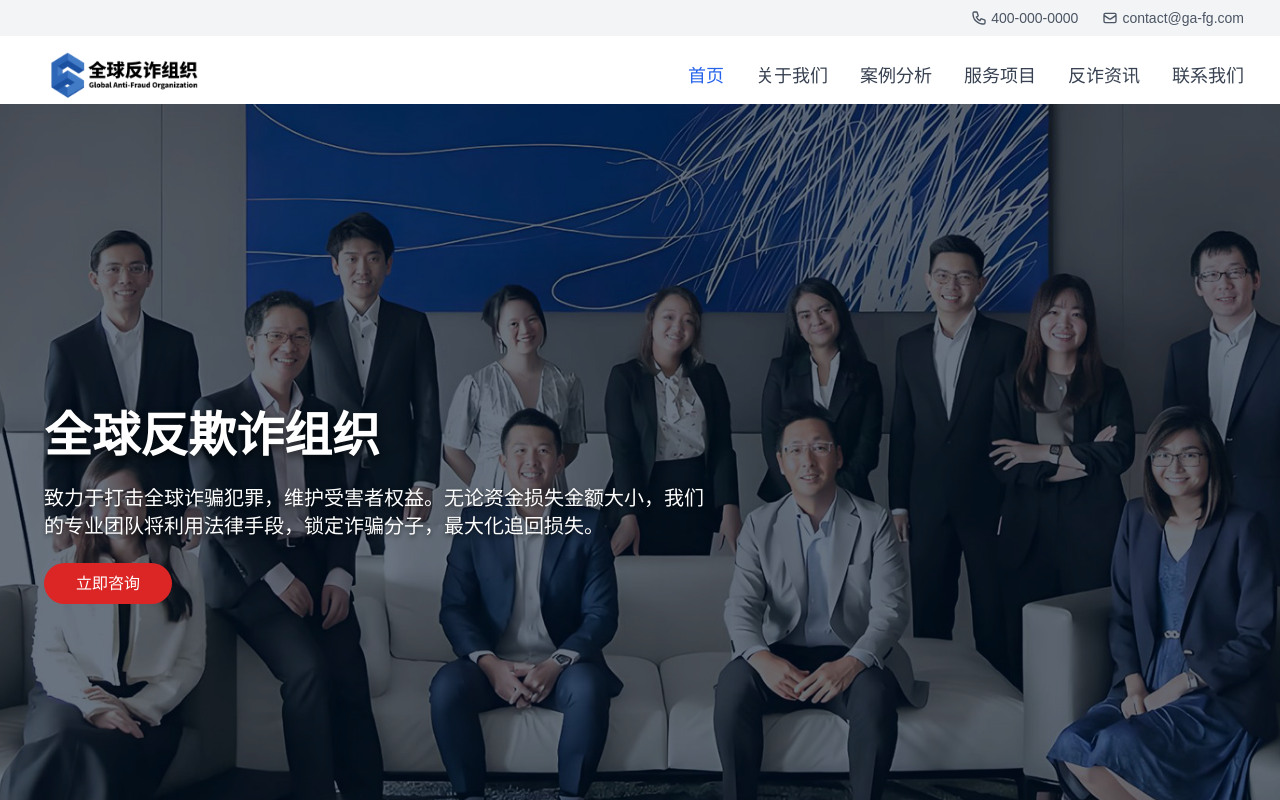
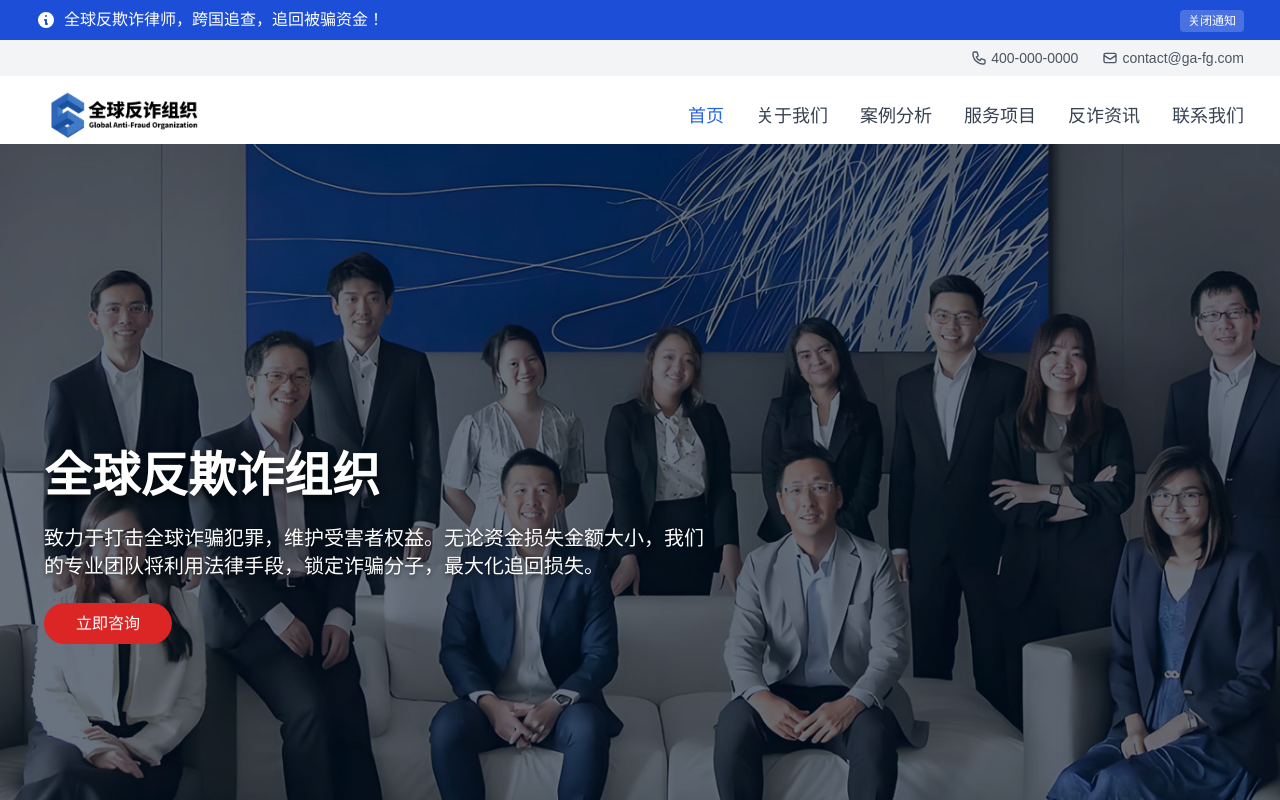
Before and after one commit to daji16868/qianduan, a React (Vite) app: page / in a window 1280 px wide. Shown: the top 800 px of the page. Built offline with nearby package versions, Linux system fonts and the light colour scheme.

Commit message:
添加顶部蓝色通知栏样式

```diff
--- a/src/components/layout/Header.jsx
+++ b/src/components/layout/Header.jsx
@@ -6,6 +6,7 @@ import { motion, AnimatePresence } from 'framer-motion';
 const Header = () => {
   const [isMenuOpen, setIsMenuOpen] = useState(false);
   const [isScrolled, setIsScrolled] = useState(false);
+  const [showNotice, setShowNotice] = useState(true);
   const location = useLocation();
 
   useEffect(() => {
@@ -26,10 +27,32 @@ const Header = () => {
   ];
 
   return (
+    <>
+      {/* 顶部通知栏 */}
+      {showNotice && (
+        <div className="bg-blue-700 text-white py-2 w-full">
+          <div className="container mx-auto px-4 flex justify-between items-center">
+            <div className="flex items-center">
+              <svg className="w-5 h-5 mr-2" fill="currentColor" viewBox="0 0 20 20">
+                <path fillRule="evenodd" d="M18 10a8 8 0 11-16 0 8 8 0 0116 0zm-7-4a1 1 0 11-2 0 1 1 0 012 0zM9 9a1 1 0 000 2v3a1 1 0 001 1h1a1 1 0 100-2v-3a1 1 0 00-1-1H9z" clipRule="evenodd" />
+              </svg>
+              <span>全球反欺诈律师，跨国追查，追回被骗资金！</span>
+            </div>
+            <button
+              onClick={() => setShowNotice(false)}
+              className="text-white hover:text-gray-200 focus:outline-none"
+              aria-label="关闭通知"
+            >
+              <span className="bg-white bg-opacity-20 px-2 py-1 text-xs rounded">关闭通知</span>
+            </button>
+          </div>
+        </div>
+      )}
+
       <motion.header
         className={`fixed top-0 left-0 right-0 z-50 transition-all duration-300 ${
           isScrolled ? 'bg-white shadow-md' : 'bg-transparent'
-      }`}
+        } ${showNotice ? 'mt-10' : 'mt-0'}`}
         initial={{ y: -100 }}
         animate={{ y: 0 }}
         transition={{ duration: 0.5 }}
@@ -147,6 +170,7 @@ const Header = () => {
           </AnimatePresence>
         </nav>
       </motion.header>
+    </>
   );
 };
 
```
Lines whose indentation alone changed are shown as unchanged.
